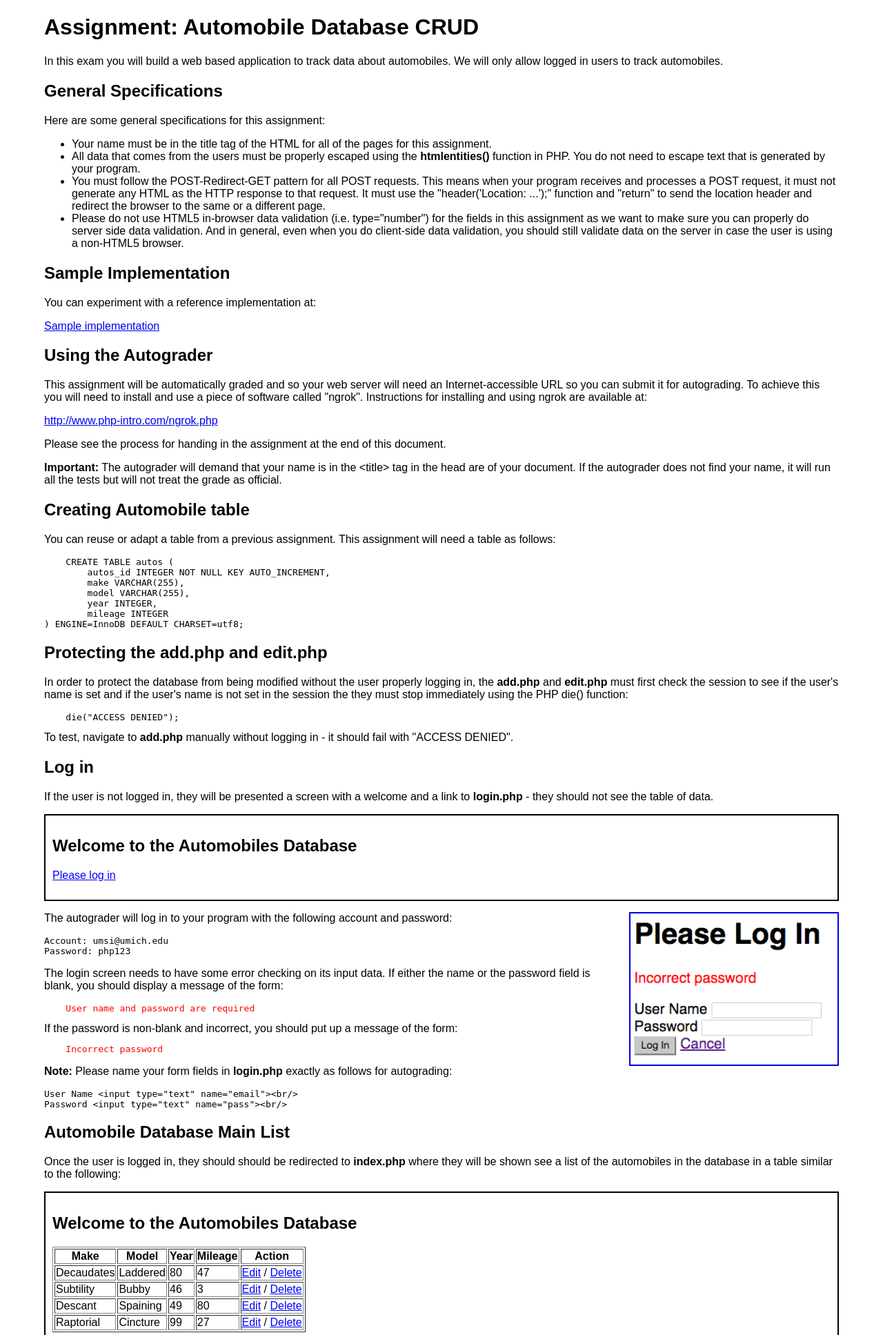
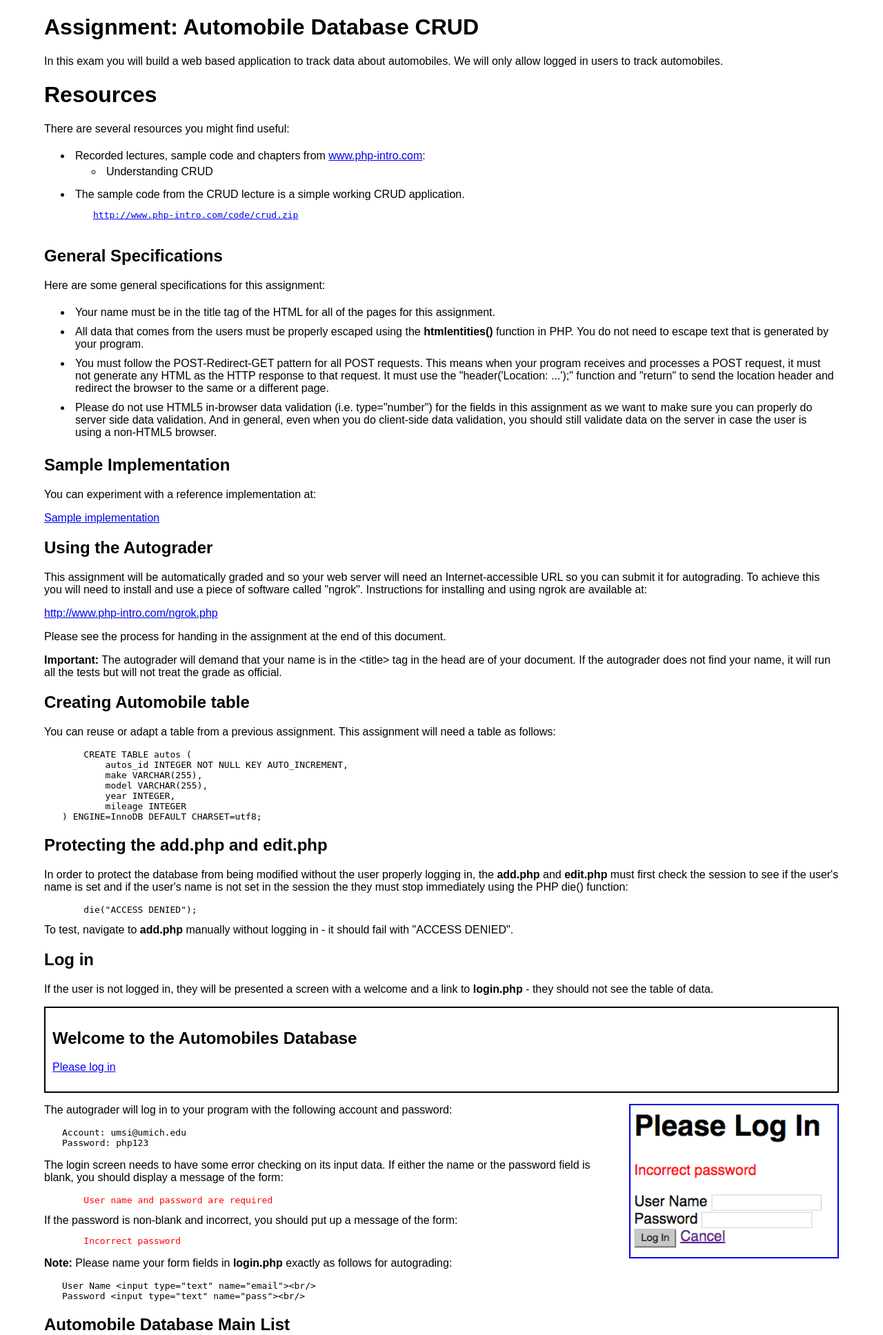
Before and after one commit to csev/wa4e, a PHP site: page /si572/assn/autoscrud/index.php in a window 1280 px wide. Shown: the top 1935 px of the page at 69% size. Run offline with PHP 8.4, Linux system fonts and the light colour scheme.

Commit message:
Add a referrence.

```diff
--- a/assn/crud_generic/crud.php
+++ b/assn/crud_generic/crud.php
@@ -6,6 +6,10 @@ shuffle($WORDS);
 <html>
 <head>
 <title><?= $assignment_type ?>: <?= $title_singular ?> Database CRUD</title>
+<style>
+li { padding: 5px; }
+pre {padding-left: 2em;}
+</style>
 </head>
 <body style="margin-left:5%; margin-bottom: 60px; margin-right: 5%; font-family: sans-serif;">
 <h1><?= $assignment_type ?>: <?= $title_singular ?> Database CRUD</h1>
@@ -48,6 +52,24 @@ exam even is it is not 100% complete. Please do not discuss the
 nature of the exam with anyone except the teaching staff until
 we tell you that all students have completed the exam.
 </p>
+<?php } else { ?>
+<h1>Resources</h1>
+<p>There are several resources you might find useful:
+<ul>
+<li>Recorded lectures, sample code and chapters from
+<a href="http://www.php-intro.com" target="_blank">www.php-intro.com</a>:
+<ul>
+<li class="toplevel">
+Understanding CRUD
+</li>
+</ul>
+<li>
+The sample code from the CRUD lecture is a simple working CRUD application.
+<pre>
+<a href="http://www.php-intro.com/code/crud.zip" target="_blank">http://www.php-intro.com/code/crud.zip</a>
+</pre>
+</li>
+</ul>
 <?php } ?>
 <h2 clear="all">General Specifications</h2>
 <p>
```
